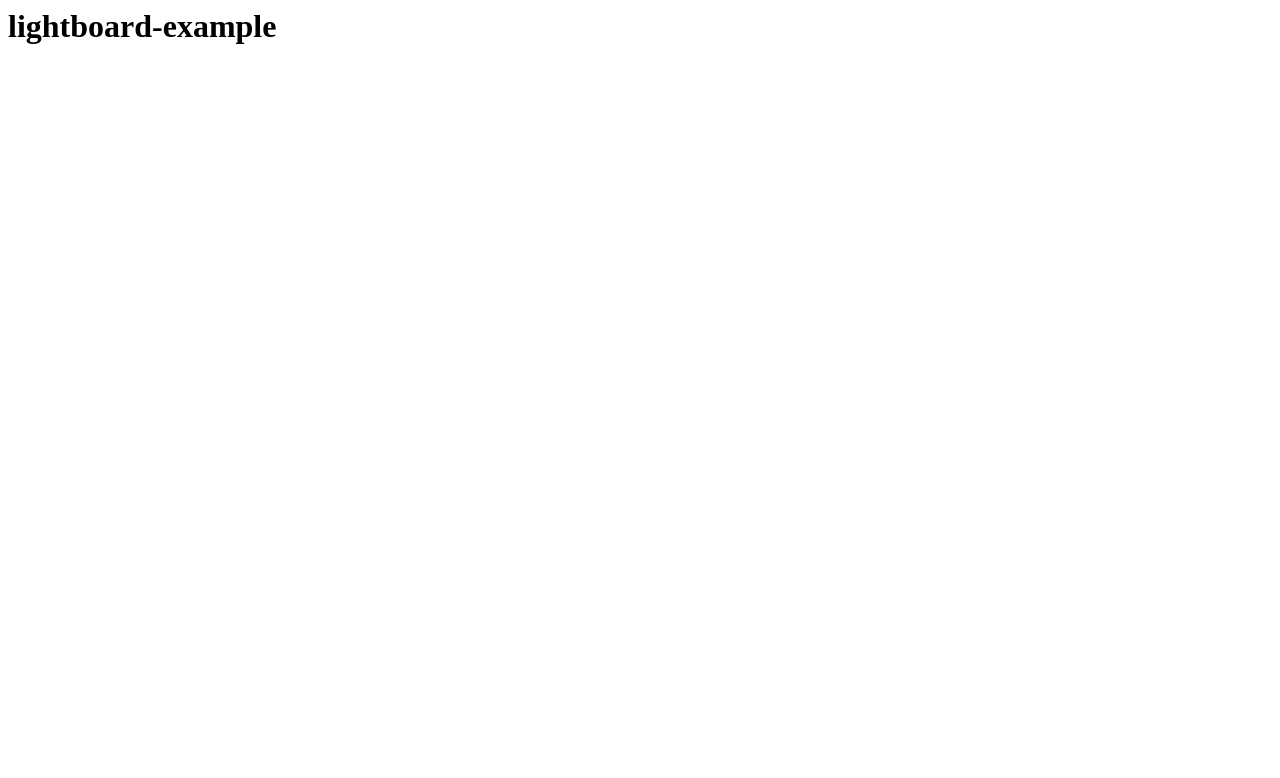
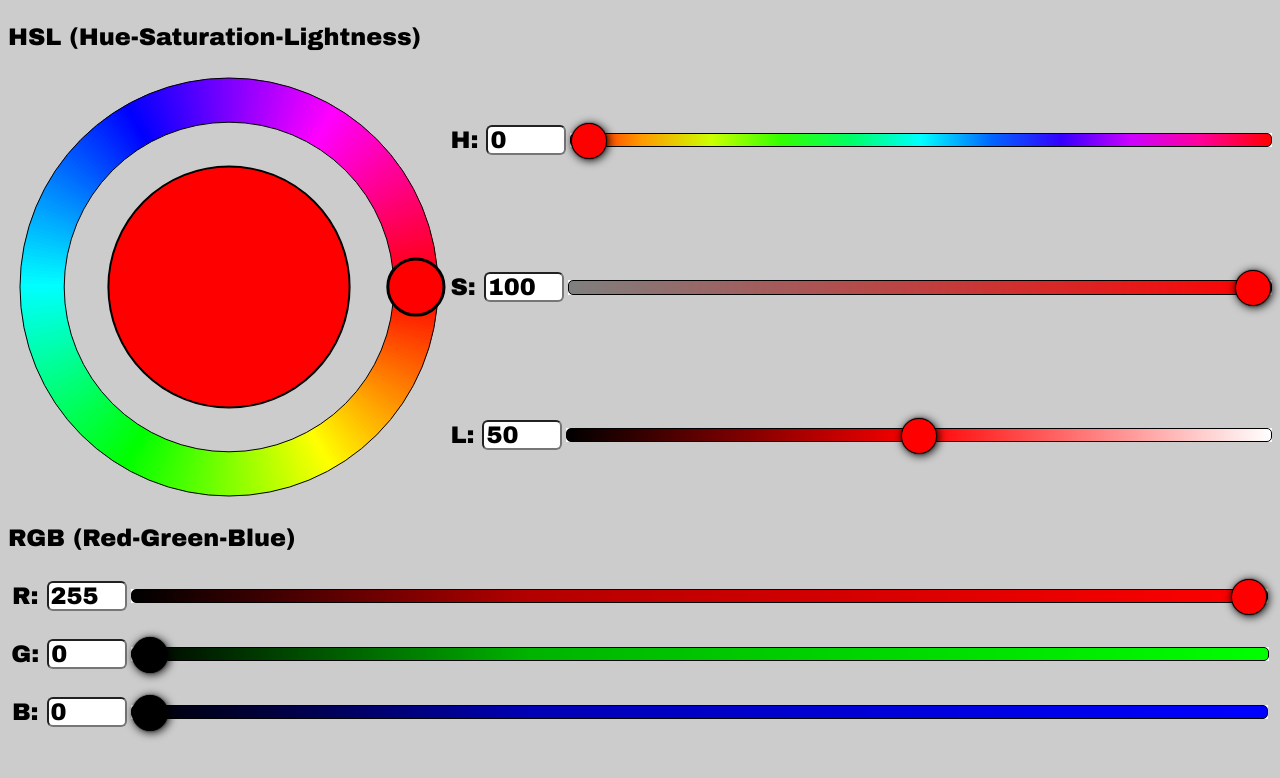
Before and after one commit to fablab-ka/FLKA-Lightboard, a plain HTML site: page index.html in a window 1280 px wide. Drawn offline with Linux system fonts and the light colour scheme.

Commit message:
github pages

```diff
--- a/index.html
+++ b/index.html
@@ -1,3 +1,63 @@
-<html>
-<h1>lightboard-example</h1>
+<!DOCTYPE html>
+<html lang="en" >
+
+<head>
+  <meta charset="UTF-8">
+  <title>FLKA Lightboard RGB-Control</title>
+      <link rel="stylesheet" href="./data/RGBcontrol.css">
+      <link rel="stylesheet" href="./data/RGBcontrol1.css">
+</head>
+
+<body>
+  <form  autocomplete="off"><!-- no stored values after refresh-->
+  <h1>HSL (Hue-Saturation-Lightness)</h1>
+  <div class="hsl" id="hsl">
+    <div class="color-wheel" id="color-wheel"></div>
+    <div class="hsl-slider" id="hsl-slider">
+      <div class="h-slider slider" id="h-slider">
+        <h1>H:&nbsp;</h1>
+        <input type="number"  id="hueVal" name="hueVal"  value="0" min="0" max="359" step="1"
+          maxlength="3" size="5" width="5" required>&nbsp;
+        <input type="range"  size="100%" min="0" max="359" value="0" step="1" id="hueSlider" name="hueSlider" class="hue" >
+      </div>
+      <div class="s-slider slider" id="s-slider">
+        <h1>S:&nbsp;</h1>
+        <input type="number" id="satVal" name="satVal" size="3" value="100" min="0" max="100" step="1" required>&nbsp;
+        <input type="range"  size="100%" min="0" max="100" value="100" step="1" id="satSlider" name="satSlider" class="saturation" >
+      </div>
+      <div class="l-slider slider" id="l-slider">
+        <h1>L:&nbsp;</h1>
+        <input type="number" id="lightVal" name="lightVal" size="3" value="50" min="0" max="100" step="1" required>&nbsp;
+        <input type="range"  size="100%" min="0" max="100" value="50" step="1" id="lightSlider" name="lightSlider" class="lightness" >
+      </div>
+    </div>
+  </div>
+  <h1>RGB (Red-Green-Blue)</h1>
+
+  <div class="rgb" id="rgb">
+    <div class="r-slider slider" id="r-slider">
+      <h1>R:&nbsp;</h1>
+      <input type="number" id="redVal" name="redVal" size="3" value="255" min="0" max="255" step="1" >&nbsp;
+      <input type="range" min="0" max="255" value="255" step="1" id="redSlider" name="redSlider" class="red" required>
+    </div>
+    <div class="g-slider slider" id="g-slider">
+      <h1>G:&nbsp;</h1>
+      <input type="number" id="greenVal" name="greenVal" size="3" value="0" min="0" max="255" step="1" > &nbsp;
+      <input type="range" min="0" max="255" value="0" step="1" id="greenSlider" name="greenSlider" class="green" required>
+    </div>
+    <div class="b-slider slider" id="b-slider">
+      <h1>B:&nbsp;</h1>
+      <input type="number" id="blueVal" name="greenVal" size="3" value="0" min="0" max="255" step="1" > &nbsp;
+      <input type="range" min="0" max="255" value="0" step="1" id="blueSlider" name="blueSlider" class="blue" required>
+     </div>
+  </div>
+
+  </form>
+
+  <script  src="./data/RGBcontrol.js"></script>
+
+
+</body>
+
+
 </html>
```
